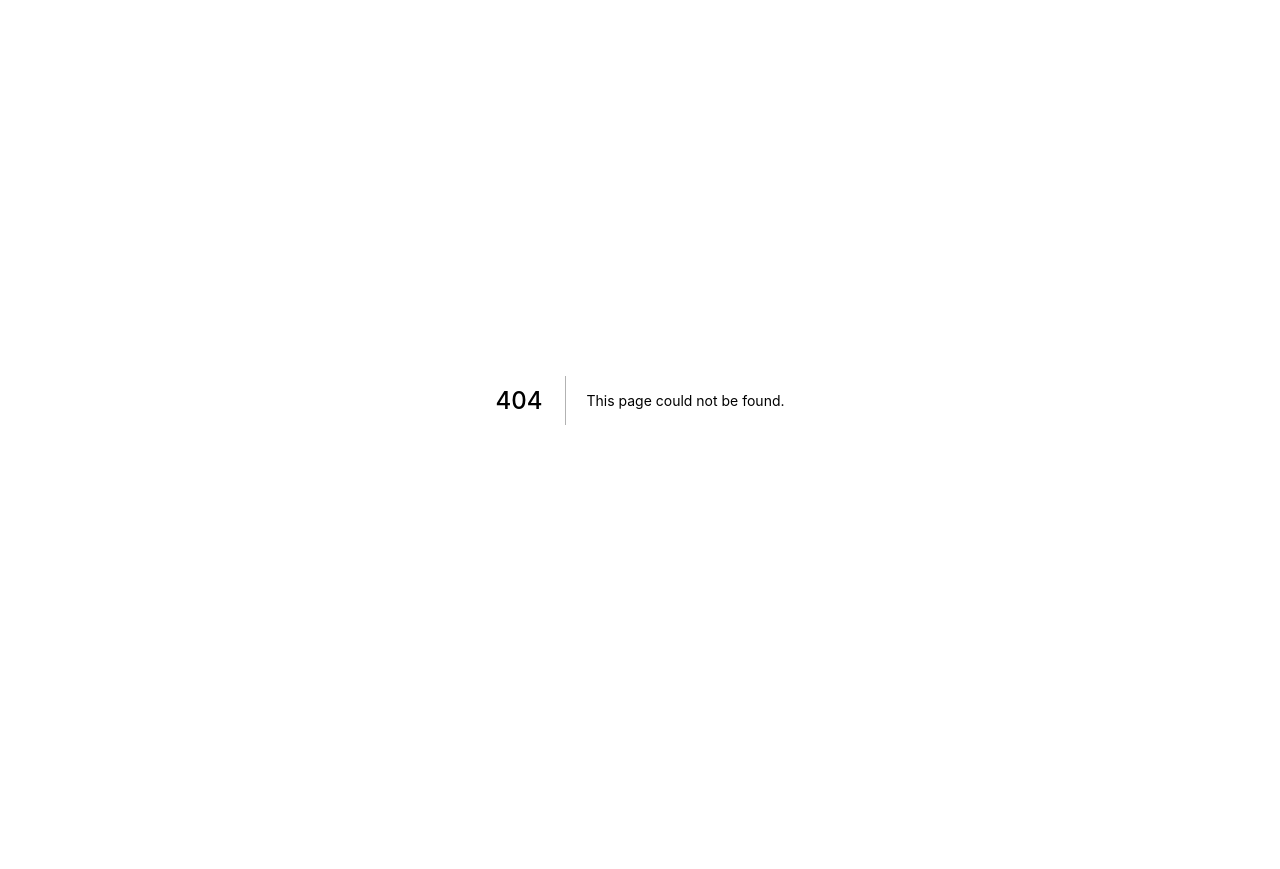
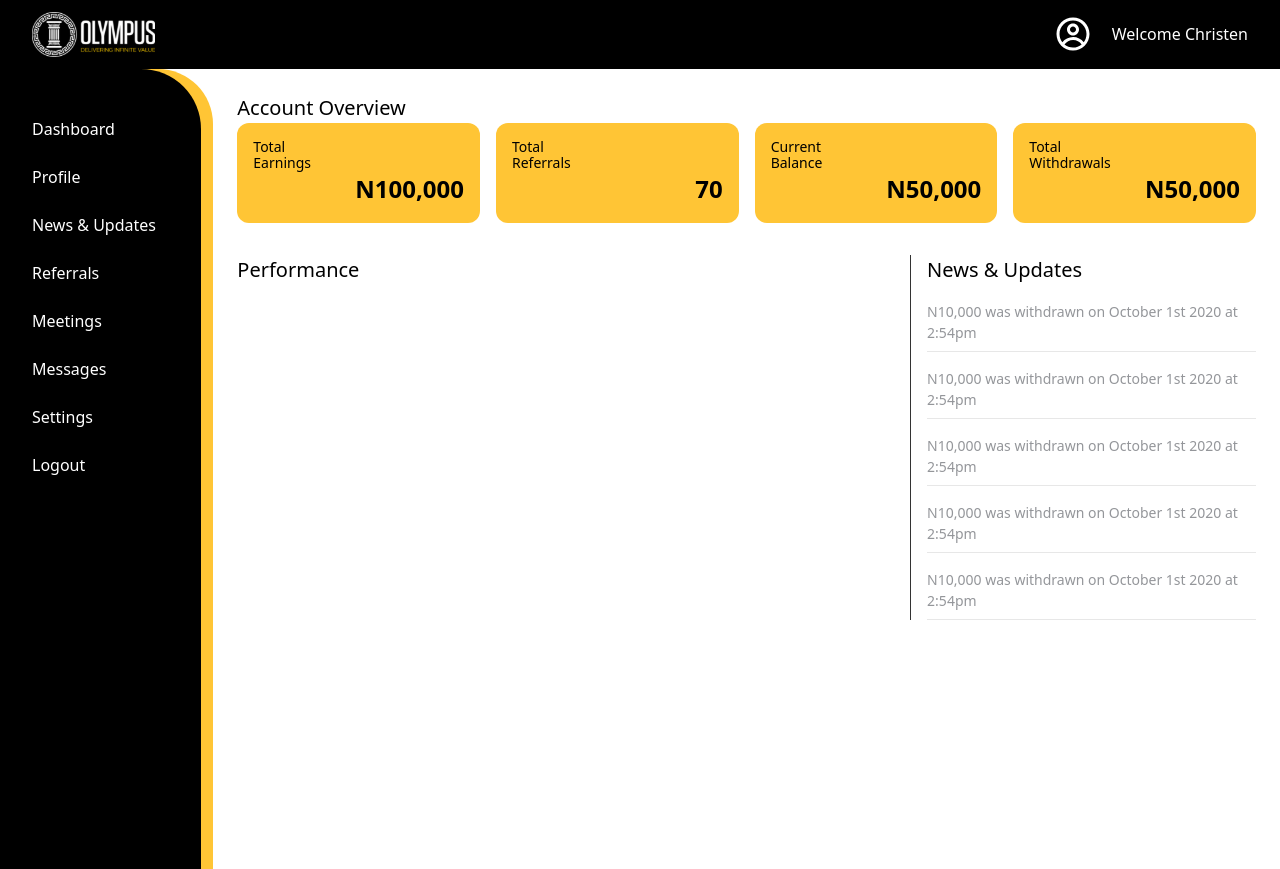
Before and after one commit to allebd/olympus, a Next.js app: page /dashboard in a window 1280 px wide. Before the commit this address had no page. Before the commit the page ends 800 px from the top, so only its background shows below. Built offline with nearby package versions, Linux system fonts and the light colour scheme.

Commit message:
add dashboard page

```diff
--- a/components/About/index.js
+++ b/components/About/index.js
@@ -44,7 +44,11 @@ export const About = () => (
             </p>
             <div className="learn">
               <Link href="/register">
-                <a><button className="button-link">Learn More</button></a>
+                <a>
+                  <button type="button" className="button-link">
+                    Learn More
+                  </button>
+                </a>
               </Link>
             </div>
           </div>
--- /dev/null
+++ b/components/Dashboard/index.js
@@ -0,0 +1,68 @@
+import { ProtectedLayout } from '../ProtectedLayout';
+
+export const Dashboard = () => (
+  <div>
+    <ProtectedLayout
+      content={
+        <div className="dashboard-content">
+          <h3>Account Overview</h3>
+          <div className="dashboard-summary">
+            <div className="dashboard-box">
+              <div className="dashboard-box-title">
+                <p>
+                  Total
+                  <br /> Earnings
+                </p>
+              </div>
+              <div className="dashboard-box-value">
+                <p>N100,000</p>
+              </div>
+            </div>
+            <div className="dashboard-box">
+              <div className="dashboard-box-title">
+                <p>
+                  Total
+                  <br /> Referrals
+                </p>
+              </div>
+              <div className="dashboard-box-value">
+                <p>70</p>
+              </div>
+            </div>
+            <div className="dashboard-box">
+              <div className="dashboard-box-title">
+                <p>Current Balance</p>
+              </div>
+              <div className="dashboard-box-value">
+                <p>N50,000</p>
+              </div>
+            </div>
+            <div className="dashboard-box">
+              <div className="dashboard-box-title">
+                <p>Total Withdrawals</p>
+              </div>
+              <div className="dashboard-box-value">
+                <p>N50,000</p>
+              </div>
+            </div>
+          </div>
+          <div className="dashboard-section">
+            <div className="dashboard-performance">
+              <h3>Performance</h3>
+            </div>
+            <div className="dashboard-news">
+              <h3>News &amp; Updates</h3>
+              <ul>
+                <li>N10,000 was withdrawn on October 1st 2020 at 2:54pm</li>
+                <li>N10,000 was withdrawn on October 1st 2020 at 2:54pm</li>
+                <li>N10,000 was withdrawn on October 1st 2020 at 2:54pm</li>
+                <li>N10,000 was withdrawn on October 1st 2020 at 2:54pm</li>
+                <li>N10,000 was withdrawn on October 1st 2020 at 2:54pm</li>
+              </ul>
+            </div>
+          </div>
+        </div>
+      }
+    />
+  </div>
+);
--- a/components/Home/index.js
+++ b/components/Home/index.js
@@ -16,12 +16,16 @@ export const Home = () => (
               <p>Let the professionals guide you...</p>
               <div>
                 <Link href="/register">
-                  <a><button className="button-link">Get Started</button></a>
+                  <a>
+                    <button type="button" className="button-link">
+                      Get Started
+                    </button>
+                  </a>
                 </Link>
               </div>
             </div>
           </div>
-          <div className="icon-scroll"></div>
+          <div className="icon-scroll" />
           <div className="home-details">
             <h2>Why Choose Us</h2>
             <div className="description">
@@ -61,7 +65,11 @@ export const Home = () => (
             </div>
             <div>
               <Link href="/register">
-                <a><button className="button-link">Get Started</button></a>
+                <a>
+                  <button type="button" className="button-link">
+                    Get Started
+                  </button>
+                </a>
               </Link>
             </div>
           </div>
--- a/components/Layout/Footer/index.js
+++ b/components/Layout/Footer/index.js
@@ -49,7 +49,7 @@ export const Footer = () => (
             </Link>
           </li>
           <li>
-            <Link href="#">
+            <Link href="/faqs">
               <a>FAQs</a>
             </Link>
           </li>
@@ -69,7 +69,7 @@ export const Footer = () => (
             </Link>
           </li>
           <li>
-            <Link href="login">
+            <Link href="/login">
               <a>Login</a>
             </Link>
           </li>
--- a/components/Layout/Navigation/index.js
+++ b/components/Layout/Navigation/index.js
@@ -9,8 +9,8 @@ export const Navigation = () => (
             <img
               src="/assets/images/Logo.svg"
               alt="Logo"
-              width={244}
-              height={121}
+              width={165}
+              height={60}
             />
           </a>
         </Link>
@@ -38,7 +38,7 @@ export const Navigation = () => (
             </Link>
           </li>
           <li>
-            <Link href="#">
+            <Link href="/login">
               <a>LOGIN</a>
             </Link>
           </li>
--- a/components/Login/index.js
+++ b/components/Login/index.js
@@ -12,7 +12,7 @@ export const Login = () => (
           </div>
           <div className="form-box">
             <h1>Login</h1>
-            <form>
+            <form action="/dashboard">
               <div className="form-input">
                 <div className="form-group">
                   <label htmlFor="username">Username</label>
@@ -41,9 +41,7 @@ export const Login = () => (
             </form>
             <p className="form-link">
               <Link href="#">
-                <a>
-                  Forgot Password?
-                </a>
+                <a>Forgot Password?</a>
               </Link>
             </p>
             <p className="form-link">
--- /dev/null
+++ b/components/ProtectedLayout/Header/index.js
@@ -0,0 +1,27 @@
+import Link from 'next/link';
+import { CgProfile } from 'react-icons/cg';
+
+export const Header = () => (
+  <div>
+    <div className="navigation">
+      <div className="logo">
+        <Link href="/">
+          <a>
+            <img
+              src="/assets/images/Logo.svg"
+              alt="Logo"
+              width={123}
+              height={45}
+            />
+          </a>
+        </Link>
+      </div>
+      <div className="profile-header">
+        <div className="profile-image">
+          <CgProfile />
+        </div>
+        <div className="profile-name">Welcome Christen</div>
+      </div>
+    </div>
+  </div>
+);
--- /dev/null
+++ b/components/ProtectedLayout/Sidebar/index.js
@@ -0,0 +1,52 @@
+import Link from 'next/link';
+
+export const Sidebar = () => (
+  <div>
+    <div className="sidebar-container-extra">
+      <div className="sidebar-container">
+        <ul>
+          <li>
+            <Link href="/dashboard">
+              <a>Dashboard</a>
+            </Link>
+          </li>
+          <li>
+            <Link href="/profile">
+              <a>Profile</a>
+            </Link>
+          </li>
+          <li>
+            <Link href="/news">
+              <a>News &amp; Updates</a>
+            </Link>
+          </li>
+          <li>
+            <Link href="#">
+              <a>Referrals</a>
+            </Link>
+          </li>
+          <li>
+            <Link href="/meetings">
+              <a>Meetings</a>
+            </Link>
+          </li>
+          <li>
+            <Link href="/messages">
+              <a>Messages</a>
+            </Link>
+          </li>
+          <li>
+            <Link href="/settings">
+              <a>Settings</a>
+            </Link>
+          </li>
+          <li>
+            <Link href="/login">
+              <a>Logout</a>
+            </Link>
+          </li>
+        </ul>
+      </div>
+    </div>
+  </div>
+);
--- /dev/null
+++ b/components/ProtectedLayout/index.js
@@ -0,0 +1,18 @@
+import { Header } from './Header';
+import { Sidebar } from './Sidebar';
+
+export const ProtectedLayout = (props) => {
+  const { content } = props;
+
+  return (
+    <div>
+      <div className="protected-layout">
+        <Header />
+        <div className="main-section">
+          <Sidebar />
+          <main>{content}</main>
+        </div>
+      </div>
+    </div>
+  );
+};
--- /dev/null
+++ b/pages/dashboard.js
@@ -0,0 +1,11 @@
+import { Dashboard } from '../components/Dashboard';
+
+const Index = () => (
+  <div>
+    <div className="dashboard-page">
+      <Dashboard />
+    </div>
+  </div>
+);
+
+export default Index;
```
Also changed, not shown: public/assets/images/Logo.svg, styles/tailwind.css.
